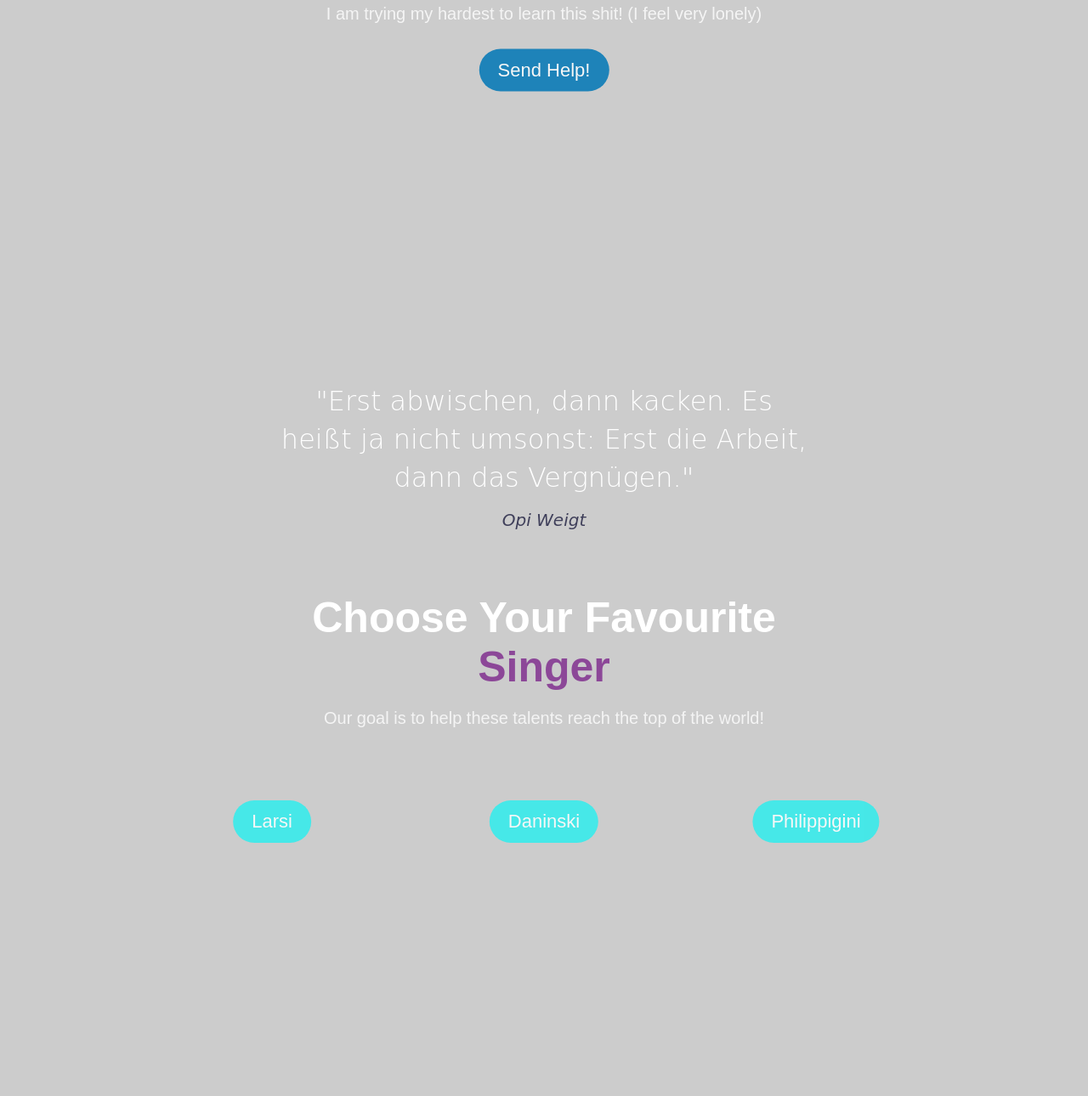
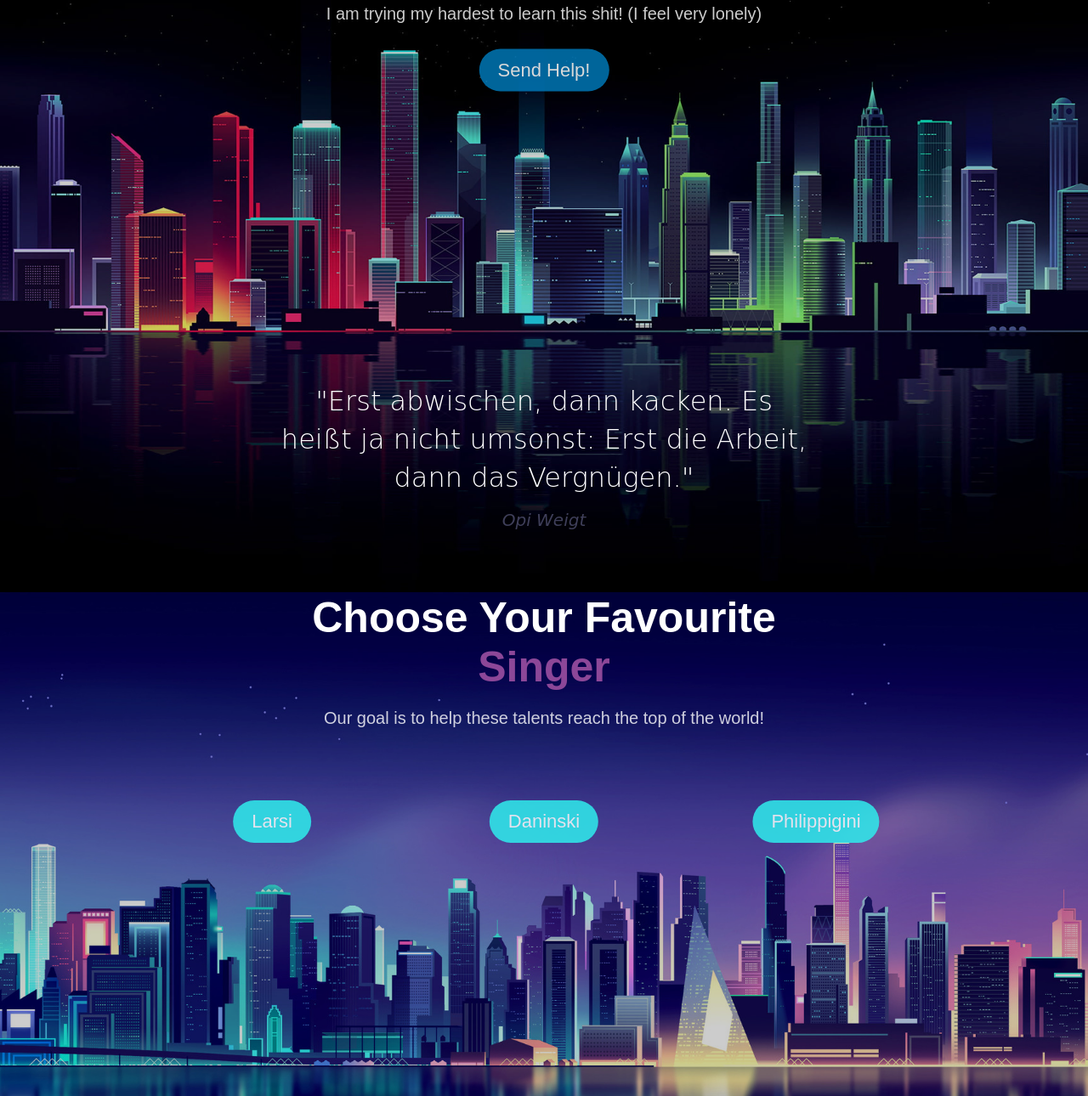
Before and after one commit to lweigt/funPages.github.io, a plain HTML site: page index.html in a window 1280 px wide. Shown: the part 103-1393 px from the top of the page at 85% size. Drawn offline with Linux system fonts and the light colour scheme.

Commit message:
Update secondStyle.css

```diff
--- a/secondStyle.css
+++ b/secondStyle.css
@@ -52,7 +52,7 @@
   background-color: white;
 }
 .background-image {
-  background-image: url("./backgrounds/skyline.jpg");
+  background-image: url("skyline.jpg");
   background-size: cover;
   background-repeat: no-repeat;
   background-position: center;
@@ -72,7 +72,7 @@
 }
 
 .secondBackground {
-  background-image: url("./backgrounds/neoncity.jpg");
+  background-image: url("neoncity.jpg");
   background-size: cover;
   background-repeat: no-repeat;
   background-position: center;
```
